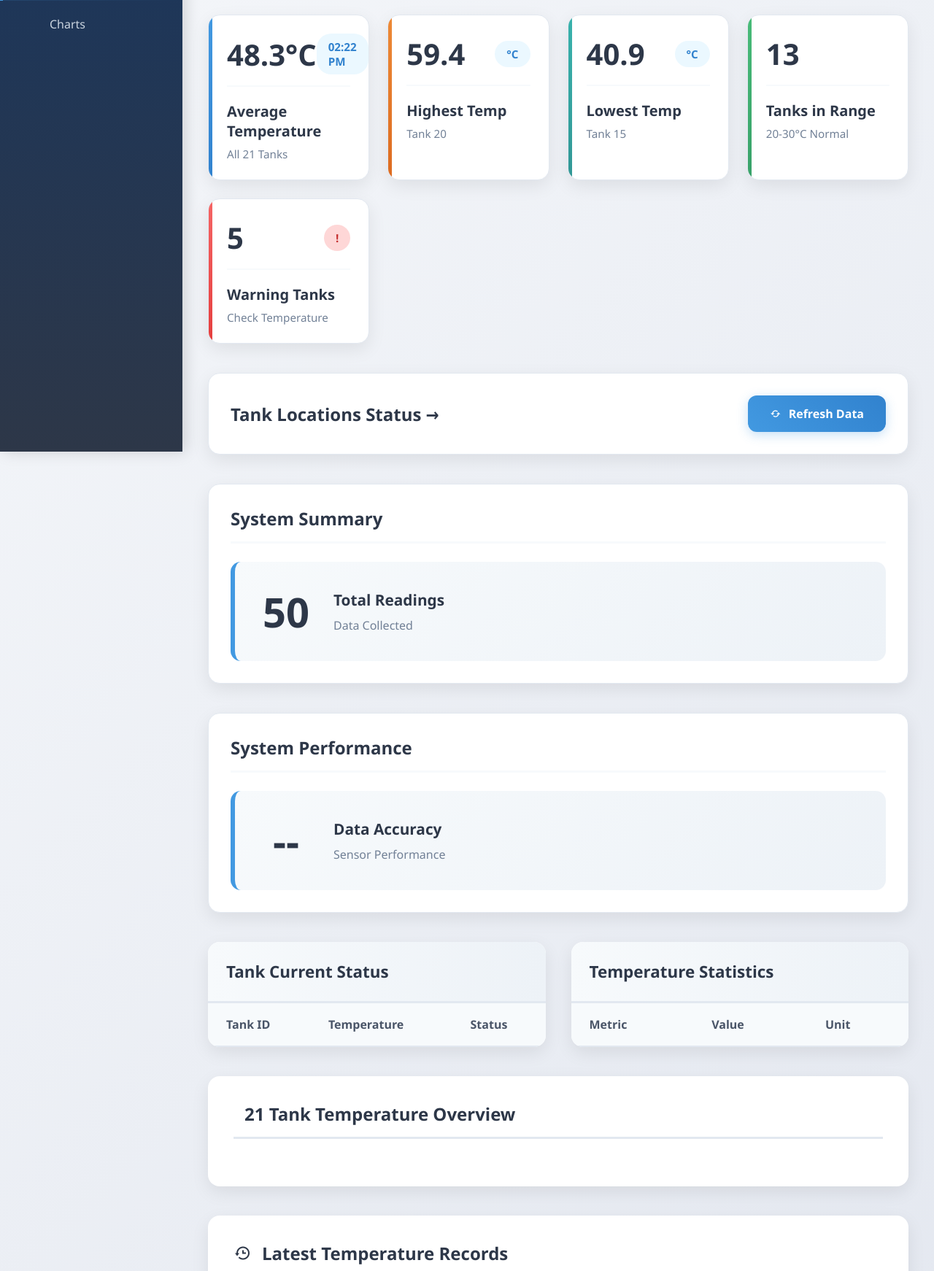
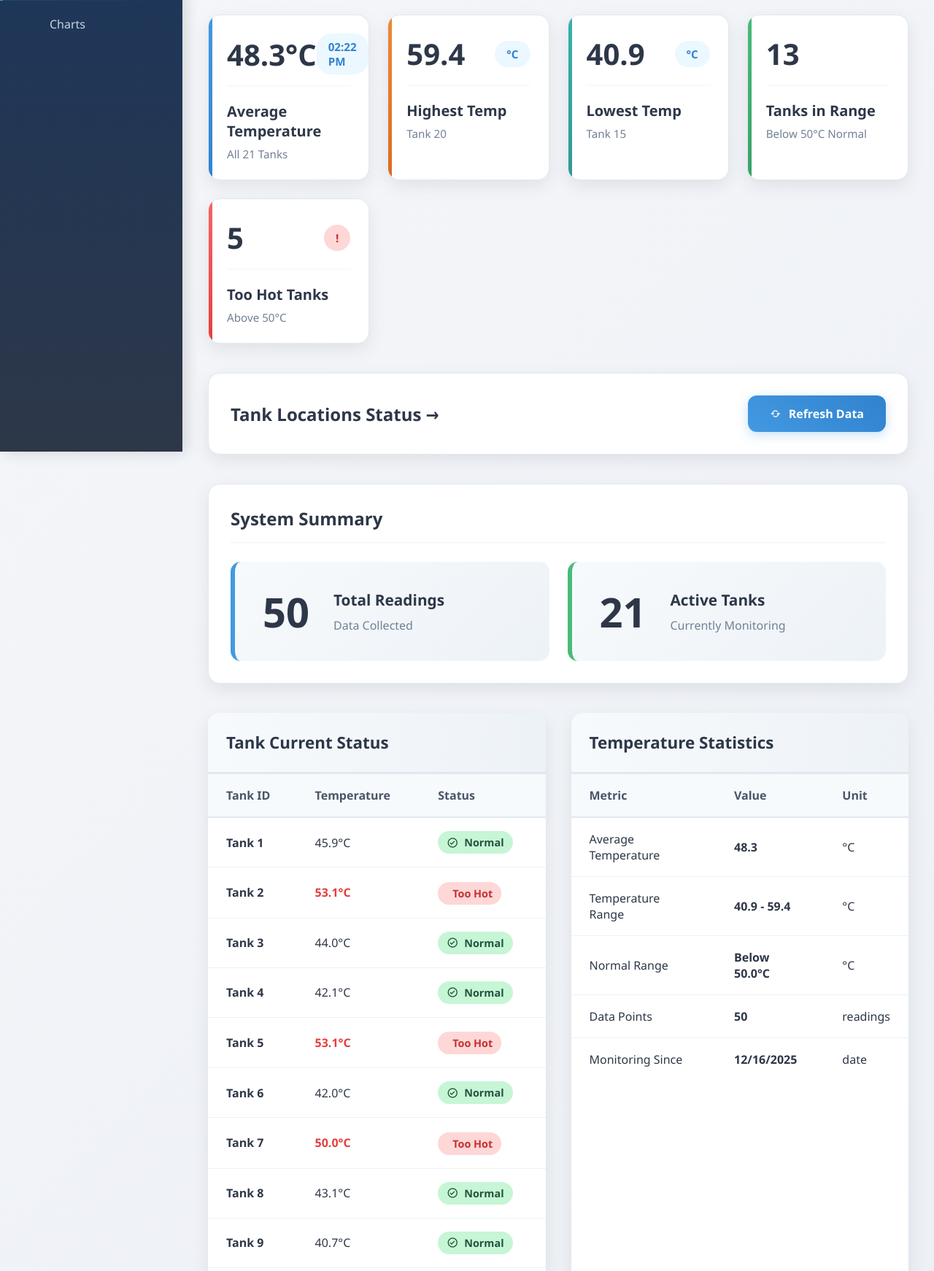
Before and after one commit to Qamarul00/tank-dashboard, a PHP site: page / in a window 1280 px wide. Shown: the part 181-1923 px from the top of the page at 73% size. Run offline with PHP 8.4, Linux system fonts and the light colour scheme; lists and menus that the app fills with data are empty; some libraries are stand-ins or nearby versions.

Commit message:
Add files via upload

```diff
--- a/index.html
+++ b/index.html
@@ -86,7 +86,7 @@
         </div>
         <div class="status-content">
             <h4>Tanks in Range</h4>
-            <p>20-30°C Normal</p>
+            <p>Below 50°C Normal</p>
         </div>
     </div>
 
@@ -96,8 +96,8 @@
             <span class="status-time warning">!</span>
         </div>
         <div class="status-content">
-            <h4>Warning Tanks</h4>
-            <p>Check Temperature</p>
+            <h4>Too Hot Tanks</h4>
+            <p>Above 50°C</p>
         </div>
     </div>
 </div>
@@ -125,20 +125,11 @@
                 <p>Data Collected</p>
             </div>
         </div>
-    </div>
-</div>
-
-<!-- SYSTEM PERFORMANCE -->
-<div class="performance-section">
-    <div class="performance-header">
-        <h3>System Performance</h3>
-    </div>
-    <div class="performance-content">
-        <div class="performance-card">
-            <div class="performance-value" id="data-accuracy">--</div>
-            <div class="performance-details">
-                <h4>Data Accuracy</h4>
-                <p>Sensor Performance</p>
+        <div class="summary-card">
+            <div class="summary-value" id="active-tanks">21</div>
+            <div class="summary-details">
+                <h4>Active Tanks</h4>
+                <p>Currently Monitoring</p>
             </div>
         </div>
     </div>
--- a/style.css
+++ b/style.css
@@ -275,9 +275,8 @@
     box-shadow: 0 6px 20px rgba(66, 153, 225, 0.4);
 }
 
-/* SUMMARY & PERFORMANCE SECTIONS */
-.summary-section,
-.performance-section {
+/* SUMMARY SECTION */
+.summary-section {
     background: white;
     border-radius: 16px;
     padding: 30px;
@@ -286,15 +285,13 @@
     border: 1px solid #e2e8f0;
 }
 
-.summary-header,
-.performance-header {
+.summary-header {
     margin-bottom: 25px;
     padding-bottom: 15px;
     border-bottom: 3px solid #f7fafc;
 }
 
-.summary-header h3,
-.performance-header h3 {
+.summary-header h3 {
     color: #2d3748;
     font-size: 1.5rem;
     font-weight: 700;
@@ -303,31 +300,31 @@
     gap: 10px;
 }
 
-.summary-content,
-.performance-content {
-    display: flex;
+.summary-content {
+    display: grid;
+    grid-template-columns: repeat(auto-fit, minmax(250px, 1fr));
     gap: 25px;
 }
 
-.summary-card,
-.performance-card {
+.summary-card {
     display: flex;
     align-items: center;
     background: linear-gradient(135deg, #f7fafc 0%, #edf2f7 100%);
     padding: 30px;
     border-radius: 14px;
     border-left: 6px solid #4299e1;
-    flex: 1;
     transition: transform 0.3s;
 }
 
-.summary-card:hover,
-.performance-card:hover {
+.summary-card:hover {
     transform: translateX(5px);
 }
 
-.summary-value,
-.performance-value {
+.summary-card:nth-child(2) {
+    border-left-color: #48bb78;
+}
+
+.summary-value {
     font-size: 3.5rem;
     font-weight: 900;
     color: #2d3748;
@@ -336,16 +333,14 @@
     text-align: center;
 }
 
-.summary-details h4,
-.performance-details h4 {
+.summary-details h4 {
     color: #2d3748;
     margin-bottom: 10px;
     font-size: 1.3rem;
     font-weight: 700;
 }
 
-.summary-details p,
-.performance-details p {
+.summary-details p {
     color: #718096;
     font-size: 1rem;
 }
```
Also changed, not shown: other parts of style.css (+18 -10 lines).
